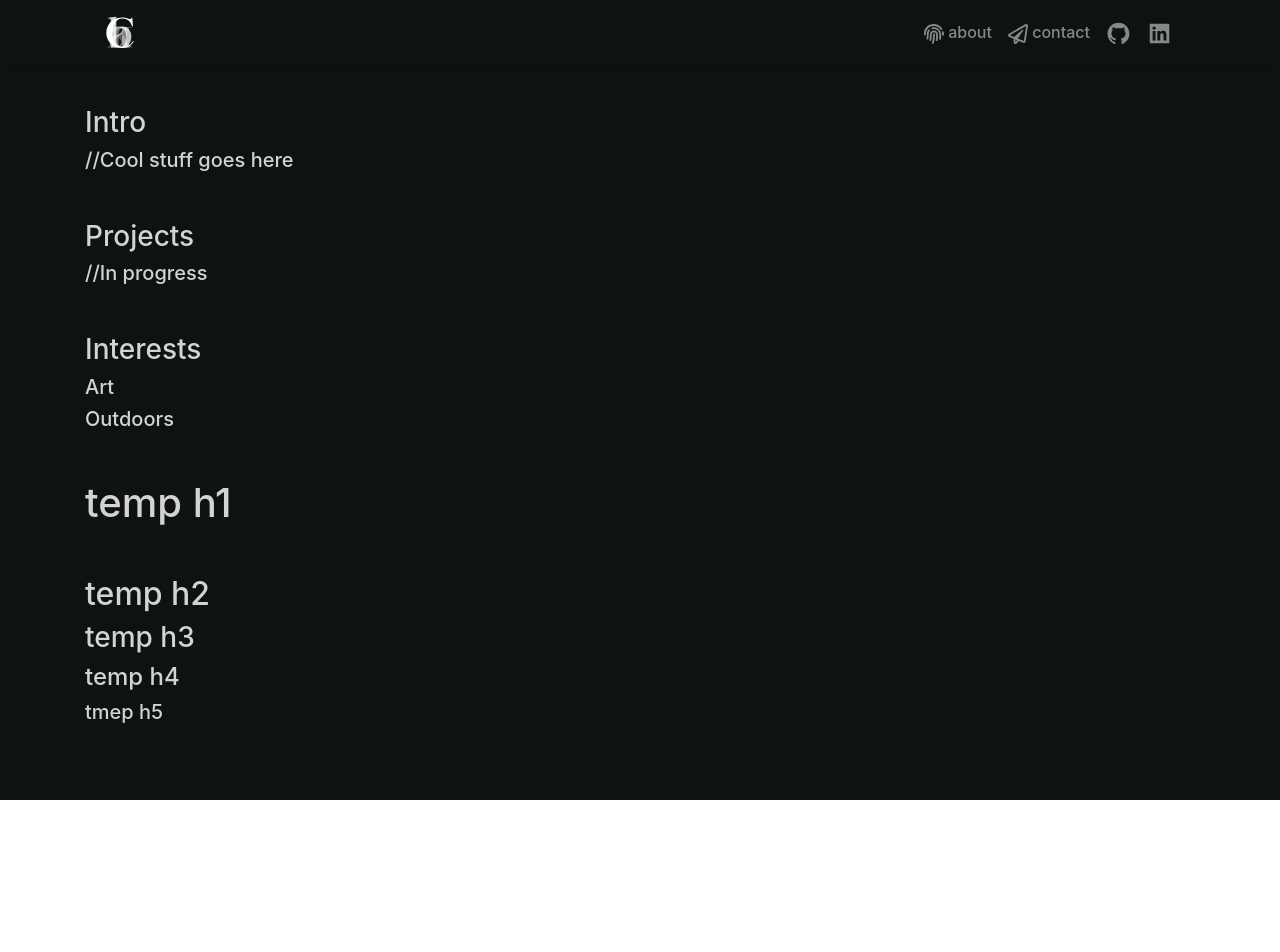
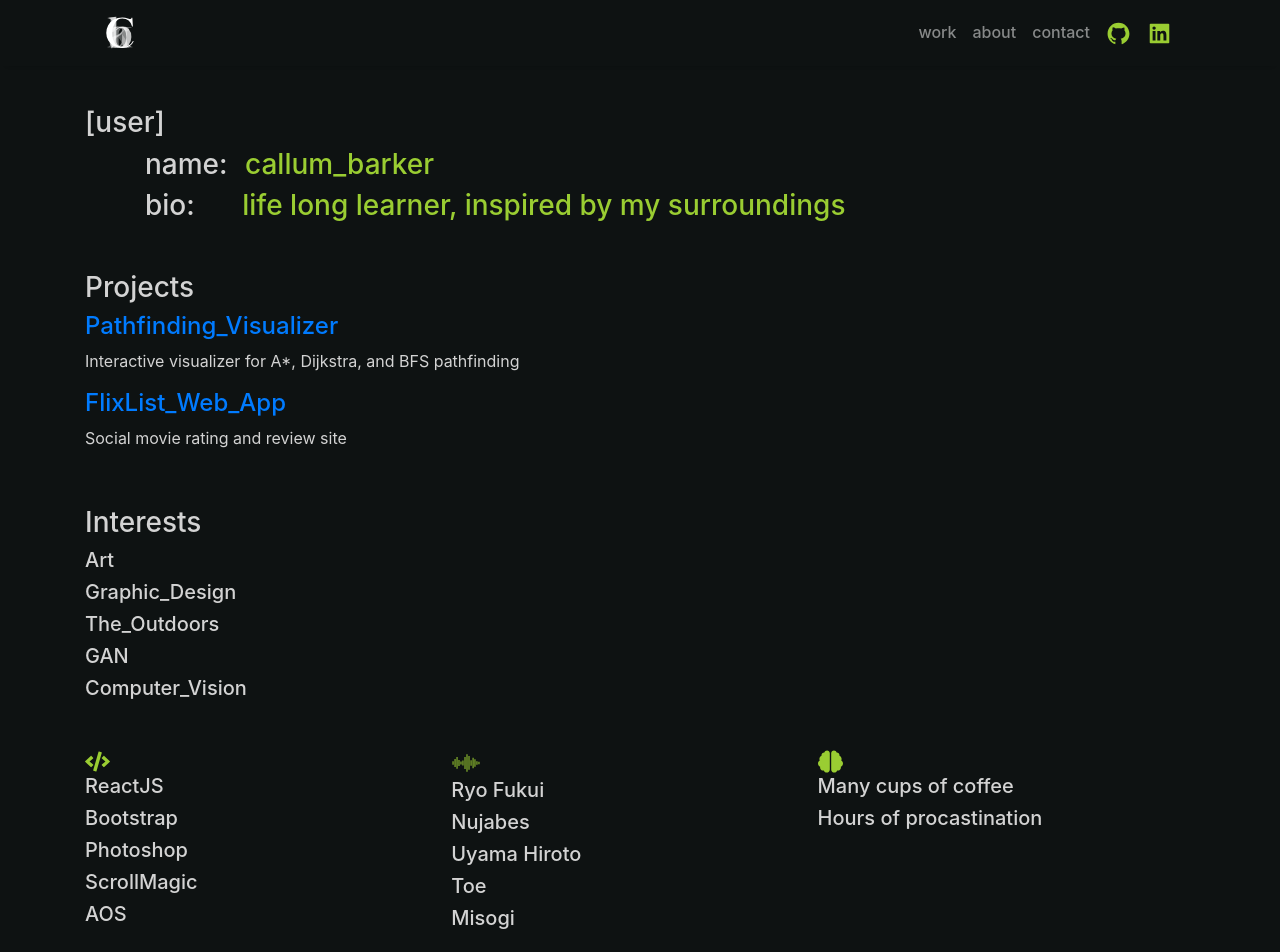
Before and after one commit to cbarkr/portfolio, a React (Create React App) app: page / in a window 1280 px wide. Shown: the top 952 px of the page. Before the commit the page ends 800 px from the top, so only its background shows below. Built offline with nearby package versions, Linux system fonts and the light colour scheme.

Commit message:
landing page updated

```diff
--- a/src/App.css
+++ b/src/App.css
@@ -22,14 +22,40 @@
   color: lightgrey;
 }
 
-.container h1{
+.container section{
   padding-bottom: 40px;
 }
 
-.container div{
-  padding-bottom: 40px;
+.container .intro .name{
+  padding-left: 60px;
 }
 
-.container section{
-  padding-bottom: 40px;
+.container .intro .name .name-right{
+  padding-left: 10px;
+  color: yellowgreen;
 }
+
+.container .intro .bio-short{
+  padding-left: 60px;
+}
+
+.container .intro .bio-short .bio-short-right{
+  padding-left: 40px;
+  color: yellowgreen;
+}
+
+.inspiration{
+  display: flex;
+}
+
+.tools{
+  flex: 0 0 33%;
+}
+
+.music{
+  flex: 0 0 33%;
+}
+
+.mental{
+  flex: 0 0 33%;
+}
--- a/src/App.js
+++ b/src/App.js
@@ -1,8 +1,9 @@
 import React from 'react';
-import TopNav from "./Components/TopNav";
+import TopNav from './Components/TopNav';
 import Home from './Components/Home';
-import About from "./Components/About";
-import Contact from "./Components/Contact";
+import Work from './Components/Work';
+import About from './Components/About';
+import Contact from './Components/Contact';
 import {Route, BrowserRouter as Router} from 'react-router-dom';
 import './App.css';
 
@@ -12,7 +13,8 @@ function App() {
       <React.Fragment>
         <Router>
           <TopNav />
-          <Route exact path="/" component={Home}/>
+          <Route exact path="/" component={Home} />
+          <Route exact path="/work" component={Work} />
           <Route exact path="/about" component={About} />
           <Route exact path="/contact" component={Contact} />
         </Router>
--- a/src/Components/Home.jsx
+++ b/src/Components/Home.jsx
@@ -1,4 +1,6 @@
 import React from 'react';
+import {FaCode, FaBrain} from 'react-icons/fa';
+import {GiSoundWaves} from 'react-icons/gi';
 import '.././App.css';
 
 class Home extends React.Component{
@@ -6,24 +8,68 @@ class Home extends React.Component{
         return(
             <div className="container">
                 <section className="intro">
-                    <h3>Intro</h3>
-                    <h5>//Cool stuff goes here</h5>
+                    <h3 className="user-head">[user]</h3>
+                    <h3 className="name">
+                        <span className="name-left">name:</span>
+                        <span className="name-right"> callum_barker</span>
+                    </h3>
+                    <h3 className="bio-short">
+                        <span className="bio-short-left">bio:</span>
+                        <span className="bio-short-right"> life long learner, inspired by my surroundings</span>
+                    </h3>
                 </section>
+
                 <section className="projects">
                     <h3>Projects</h3>
-                    <h5>//In progress</h5>
+                    <div className="project-link">
+                        <a href="/work" className="project-link">
+                            <h4 className="pathfinding">Pathfinding_Visualizer</h4>
+                        </a>
+                        <p className="pathfinding-info">Interactive visualizer for A*, Dijkstra, and BFS pathfinding</p>
+                    </div>
+                    <div className="project-link">
+                        <a href="/work" className="project-link">
+                            <h4 className="flixlist">FlixList_Web_App</h4>
+                        </a>
+                        <p className="flixlist-info">Social movie rating and review site</p>
+                    </div>
                 </section>
+
                 <section className="interests">
                     <h3>Interests</h3>
-                    <h5>Art</h5>
-                    <h5>Outdoors</h5>
+                    <div className="group1">
+                        <h5>Art</h5>
+                        <h5>Graphic_Design</h5>
+                        <h5>The_Outdoors</h5>
+                    </div>
+                    <div className="group2">
+                        <h5>GAN</h5>
+                        <h5>Computer_Vision</h5>
+                    </div>
                 </section>
-                <section className="temp">
-                    <h1>temp h1</h1>
-                    <h2>temp h2</h2>
-                    <h3>temp h3</h3>
-                    <h4>temp h4</h4>
-                    <h5>tmep h5</h5>
+
+                <section className="inspiration">
+                    <div className="tools">
+                        <FaCode title="Tools" size={25} style={{color: 'yellowgreen'}} />
+                        <h5>ReactJS</h5>
+                        <h5>Bootstrap</h5>
+                        <h5>Photoshop</h5>
+                        <h5>ScrollMagic</h5>
+                        <h5>AOS</h5>
+                    </div>
+                    <div className="music">
+                        <GiSoundWaves title="Music" size={30} style={{color: 'yellowgreen'}} />
+                        <h5>Ryo Fukui</h5>
+                        <h5>Nujabes</h5>
+                        <h5>Uyama Hiroto</h5>
+                        <h5>Toe</h5>
+                        <h5>Misogi</h5>
+                    </div>
+                    <div className="mental">
+                        <FaBrain title="Mental" size={25} style={{color: 'yellowgreen'}} />
+                        <h5>Many cups of coffee</h5>
+                        <h5>Hours of procastination</h5>
+                    </div>
                 </section>
             </div>
         )
--- a/src/Components/TopNav.jsx
+++ b/src/Components/TopNav.jsx
@@ -1,10 +1,9 @@
 import React from 'react';
-import {Nav, Navbar} from "react-bootstrap";
+import {Nav, Navbar} from 'react-bootstrap';
 import {Link} from 'react-router-dom';
 import {AiFillGithub, AiFillLinkedin} from 'react-icons/ai';
-import {FaFingerprint, FaRegPaperPlane} from 'react-icons/fa';
 import Logo from '.././Logos/logo-white.svg';
-import "bootstrap/dist/css/bootstrap.min.css";
+import 'bootstrap/dist/css/bootstrap.min.css';
 import '.././App.css';
 
 class TopNav extends React.Component{
@@ -15,15 +14,14 @@ class TopNav extends React.Component{
                     <img src={Logo} alt="Logo"/>
                 </Navbar.Brand>
                 <Nav className="navbar-nav ml-auto">
-                    <Nav.Link as={Link} to="/about" title="About">
-                        <FaFingerprint size={20} /> about </Nav.Link>
-                    <Nav.Link as={Link} to="/contact" title="Contact">
-                        <FaRegPaperPlane size={20} /> contact </Nav.Link>
+                    <Nav.Link as={Link} to="/work" title="Work">work</Nav.Link>
+                    <Nav.Link as={Link} to="/about" title="About">about</Nav.Link>
+                    <Nav.Link as={Link} to="/contact" title="Contact">contact</Nav.Link>
                     <a href="https://github.com/cbarkr" className="nav-link">
-                        <AiFillGithub title="GitHub" size={25} />
+                        <AiFillGithub title="GitHub" size={25} style={{color: 'yellowgreen'}}/>
                     </a>
                     <a href="https://www.linkedin.com/in/cbarkr/" className="nav-link">
-                        <AiFillLinkedin title="LinkedIn" size={25} />
+                        <AiFillLinkedin title="LinkedIn" size={25} style={{color: 'yellowgreen'}} />
                     </a>
                 </Nav>
             </Navbar>
--- /dev/null
+++ b/src/Components/Work.jsx
@@ -0,0 +1,16 @@
+import React from 'react';
+import {AiFillGithub, AiFillLinkedin} from 'react-icons/ai';
+import '.././App.css';
+
+class Work extends React.Component{
+    render(){
+        return(
+            <div className="container">
+                <p className="pathfinding">Pathfinding Visualizer</p>
+                <p className="flixlist">FlixList Web App</p>
+            </div>
+        )
+    }
+}
+
+export default Work;
--- a/src/index.js
+++ b/src/index.js
@@ -3,7 +3,7 @@ import ReactDOM from 'react-dom';
 import './index.css';
 import App from './App';
 import reportWebVitals from './reportWebVitals';
-import "typeface-roboto";
+import 'typeface-roboto';
 
 ReactDOM.render(
   <React.StrictMode>
```
